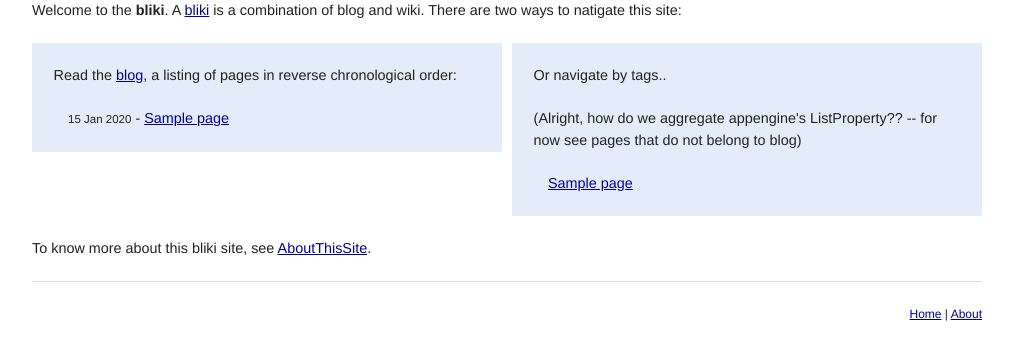
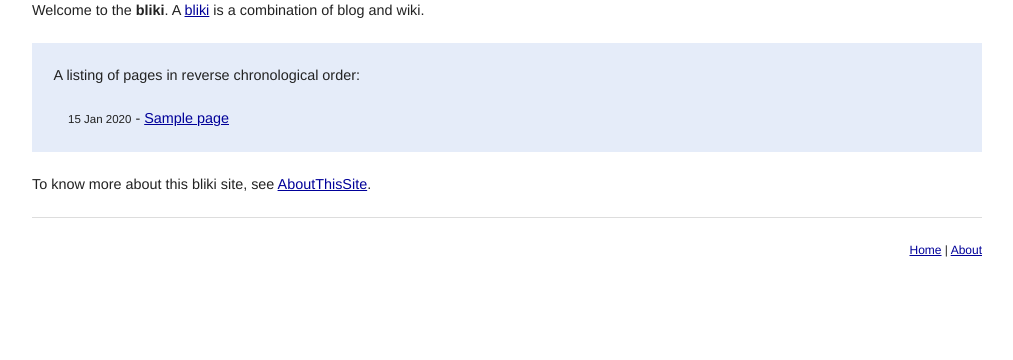
Before and after one commit to srid/debris, a Django app: template templates/srid/main.html in a window 1280 px wide. Shown: the part 72-432 px from the top of the page, without its empty margins (133-1146 px from the left). Run offline with Django 3.2, Linux system fonts and the light colour scheme; the template is opened without the code that fills it: most values are stand-ins (such as "Sample title", 1, 10 or a date in 2020).

Commit message:
remove the explicit blog concept

```diff
--- a/app.yaml
+++ b/app.yaml
@@ -1,5 +1,5 @@
 application: debris-1
-version: 1
+version: 2
 runtime: python
 api_version: 1
 
--- a/templates/srid/main.html
+++ b/templates/srid/main.html
@@ -5,34 +5,16 @@
 
 	<div class="span-24">
 		<p>Welcome to the <b>bliki</b>. A <a href="http://en.wikipedia.org/wiki/Bliki">bliki</a>
-		is a combination of blog and wiki. There are two ways to
-		natigate this site:</p>
+		is a combination of blog and wiki.</p>
 	</div>
 
-	<div class="span-12">
+	<div class="span-24">
 		<div class="box">
-			<p>Read the <a href="/blog">blog</a>, a listing of pages in reverse
-			chronological order:</p>
+			<p>A listing of pages in reverse chronological order:</p>
 			<ul class="raw">
-			{% for page in blog_pages %}
+			{% for page in pages %}
 		       <li><span class="queit small">{{ page.created_date|date:"d M Y"  }}</span> -
 			   <a href="/{{page.path}}">{{ page.title }}</a>
-			   </li>
-			{% endfor %}
-			</ul>
-		</div>
-	</div>
-
-	<div class="span-12 last">
-		<div class="box">
-			<p>Or navigate by tags..</p>
-
-			<p>(Alright, how do we aggregate appengine's ListProperty?? -- for now see pages
-			that do not belong to blog)</p>
-
-			<ul class="raw">
-			{% for page in non_blog_pages %}
-		       <li><a href="/{{page.path}}">{{ page.title }}</a>
 			   </li>
 			{% endfor %}
 			</ul>
```
Also changed, not shown: debris/page.py (+6 -16 lines), index.yaml (+10 -9 lines), main.py (+5 -11 lines), templates/srid/edit.html (+4 -4 lines), 1 other file.
